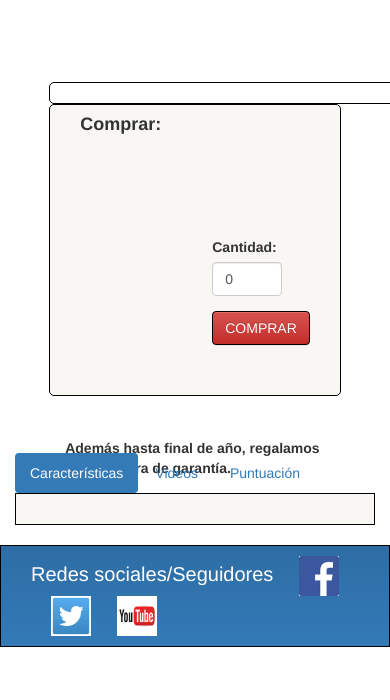
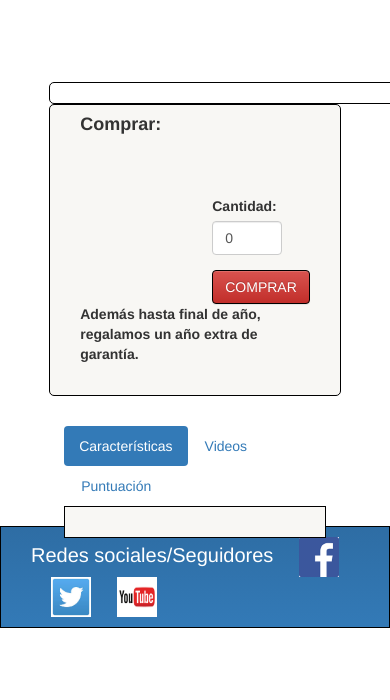
Before and after one commit to Fernando883/WebNewComputer, a PHP site: page /producto_info.html in a window 390 px wide. Shown: the part 307-1007 px from the top of the page. After the commit the page ends 935 px from the top, so only its background shows below. Run offline with PHP 8.4, Linux system fonts and the light colour scheme.

Commit message:
producto_info.html un poco más responsive

```diff
--- a/public_html/producto_info.html
+++ b/public_html/producto_info.html
@@ -74,7 +74,7 @@
             <h2 id="titulo" class="titulodescripcion"></h2><br>
 
                 <section>
-                    <div id="importante">
+                    <div class="row" id="importante">
                         <div id="imagenes" class="col-md-offset-1 col-md-5">
                             <figure>
 				<img id="imagen" class="imagenes" style="max-width: 330px; max-height: 330px" src="" alt=""/>
@@ -87,24 +87,20 @@
                             <div class="col-md-5">
                                 <h2><span id="oferta" class ="label label-warning" style="display: none">OFERTA</span></h2>
                             </div>
-                            <div style="margin-top: 80px">
-                                <div class="col-md-12"><span class="tamano" id="precio"></span></div>
-                                 <div class="col-md-12">
-                                      <form class="form-inline" style="float: right">
+
+                                <div class="col-md-12"><span class="tamano" id="precio"></span>
+                                 <form class="form-inline" style="float: right">
                                         <div class="form-group">
                                             <label for="cantidad">Cantidad: </label>
                                             <input class="form-control" type="number" name="cantidad" min="0" style="width: 70px" value="0"/>
                                         </div>
                                         <button type = "submit"  id="comprar" class="btn btn-danger">COMPRAR</button>
                                      </form>
-                            </div>
-                            </div>
-                            <p style="margin-top: 200px"><label>Además hasta final de año, regalamos un año extra de garantía.</label></p>
+                                    <p style="margin-top: 40px"><label>Además hasta final de año, regalamos un año extra de garantía.</label></p>
+                                </div>
+                        </div>
 
-
-                        </div>
-                    </div><br><br>
-                    <div class="main row col-md-10 col-md-offset-1">
+                    <div class="main col-md-11" style="margin-top: 30px">
                         <ul  class = "nav nav-pills" id="ficha">
                             <li  role= "presentation"  id="1" class= "active" ><a id="caracteristicas"  href= "#" > Características </a></li>
                             <li  role= "presentation" id="2"><a  id="video" href= "#" > Videos </a></li>
@@ -119,9 +115,9 @@
                             <span class="badge"></span>
                         </div>
                     </div>
+                    </div>
                 </section>
             </div>
-
 
         <div class="modal fade" id="compraCorrecta" tabindex="-1" role="dialog" aria-labelledby="myModalLabel">
         <div class="modal-dialog modal-sm" role="document">
@@ -137,7 +133,8 @@
         </div>
       </div>
 
-         <footer>
+
+         <footer class="footer">
 
         Redes sociales/Seguidores
         <a href="http://www.facebook.com"><img class="redes" src="img/facebook.png" alt="Facebook"/></a>
@@ -145,6 +142,7 @@
         <a href="http://www.Youtube.com"><img class="redes" src="img/Youtube.png" alt="Youtube"/></a>
         <span class="derechos">&copy; Company 2015. Todos los derechos reservados</span>
         </footer>
+
     </body>
 
 </html>
```
Also changed, not shown: public_html/css/productoseleccionados.css (line endings or trailing spaces).
